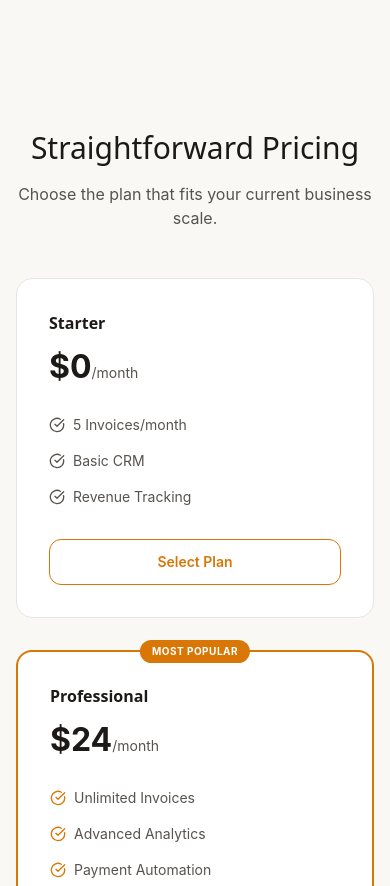
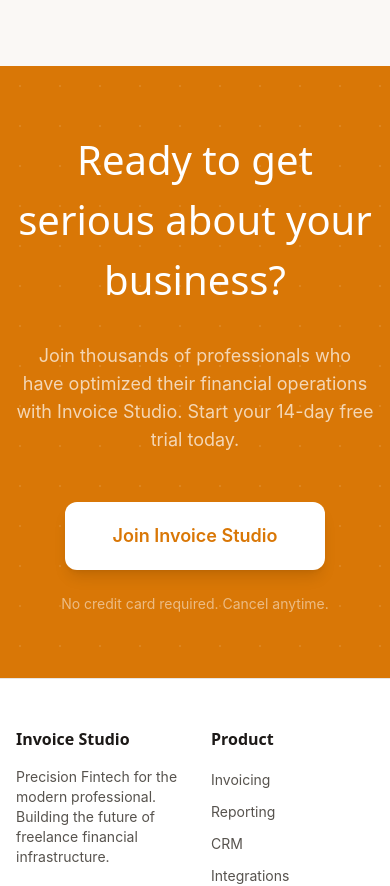
Before and after one commit to jorgeeyy/Invoice-Studio, a React (Vite) app in the folder frontend/: page / in a window 390 px wide. Shown: the part 3743-4629 px from the top of the page. Built offline with nearby package versions, Linux system fonts and the light colour scheme; no server answers; a web font is replaced by a local one.

Commit message:
refactor: remove pricing section from Landing page for streamlined user experience

```diff
--- a/frontend/src/pages/Landing.tsx
+++ b/frontend/src/pages/Landing.tsx
@@ -46,30 +46,6 @@ const features: Array<{
   },
 ];
 
-const pricingPlans = [
-  {
-    name: 'Starter',
-    price: '$0',
-    features: ['5 Invoices/month', 'Basic CRM', 'Revenue Tracking'],
-    cta: 'Select Plan',
-    popular: false,
-  },
-  {
-    name: 'Professional',
-    price: '$24',
-    features: ['Unlimited Invoices', 'Advanced Analytics', 'Payment Automation', 'Custom Branding'],
-    cta: 'Select Plan',
-    popular: true,
-  },
-  {
-    name: 'Agency',
-    price: '$59',
-    features: ['Multi-user Access', 'Team Analytics', 'White-label Solution'],
-    cta: 'Select Plan',
-    popular: false,
-  },
-];
-
 const footerLinks = {
   Product: ['Invoicing', 'Reporting', 'CRM', 'Integrations'],
   Company: ['About Us', 'Careers', 'Press', 'Contact'],
@@ -93,7 +69,6 @@ export function Landing() {
             </div>
             <div className="hidden md:flex items-center gap-6">
               <a className="text-sm font-bold text-secondary border-b-2 border-secondary pb-0.5" href="#features">Features</a>
-              <a className="text-sm font-medium text-on-surface-variant hover:text-secondary transition-colors" href="#pricing">Pricing</a>
               <a className="text-sm font-medium text-on-surface-variant hover:text-secondary transition-colors" href="#about">About</a>
             </div>
           </div>
@@ -279,52 +254,6 @@ export function Landing() {
           </div>
         </section>
 
-        {/* Pricing */}
-        <section id="pricing" className="py-16 sm:py-24 bg-surface px-4 sm:px-8">
-          <div className="max-w-[1440px] mx-auto">
-            <div className="text-center mb-12 sm:mb-16">
-              <h2 className="font-headline text-3xl sm:text-[40px] mb-4">Straightforward Pricing</h2>
-              <p className="text-base sm:text-lg text-on-surface-variant">Choose the plan that fits your current business scale.</p>
-            </div>
-            <div className="grid grid-cols-1 md:grid-cols-3 gap-8 max-w-[1100px] mx-auto">
-              {pricingPlans.map((plan) => (
-                <div
-                  key={plan.name}
-                  className={`p-8 bg-surface-container-lowest rounded-2xl flex flex-col relative ${
-                    plan.popular ? 'border-2 border-secondary' : 'border border-border-subtle'
-                  }`}
-                >
-                  {plan.popular && (
-                    <div className="absolute -top-3 left-1/2 -translate-x-1/2 bg-secondary text-white px-3 py-1 rounded-full text-[10px] font-bold uppercase tracking-wider">
-                      Most Popular
-                    </div>
-                  )}
-                  <h3 className="font-headline text-base font-semibold mb-2">{plan.name}</h3>
-                  <div className="mb-6">
-                    <span className="text-[32px] font-bold">{plan.price}</span>
-                    <span className="text-on-surface-variant text-sm">/month</span>
-                  </div>
-                  <ul className="space-y-4 mb-8 flex-grow">
-                    {plan.features.map((feature) => (
-                      <li key={feature} className="flex items-center gap-2 text-sm text-on-surface-variant">
-                        <CheckCircle className={`w-4 h-4 ${plan.popular ? 'text-secondary' : ''}`} />
-                        {feature}
-                      </li>
-                    ))}
-                  </ul>
-                  <button className={`w-full py-3 rounded-lg font-semibold text-sm transition-all ${
-                    plan.popular
-                      ? 'bg-secondary text-white hover:opacity-90'
-                      : 'border border-secondary text-secondary hover:bg-secondary hover:text-white'
-                  }`}>
-                    {plan.cta}
-                  </button>
-                </div>
-              ))}
-            </div>
-          </div>
-        </section>
-
         {/* Final CTA */}
         <section className="py-16 sm:py-24 px-4 sm:px-8 relative overflow-hidden bg-secondary">
           <div className="absolute inset-0 opacity-10 pointer-events-none">
```
